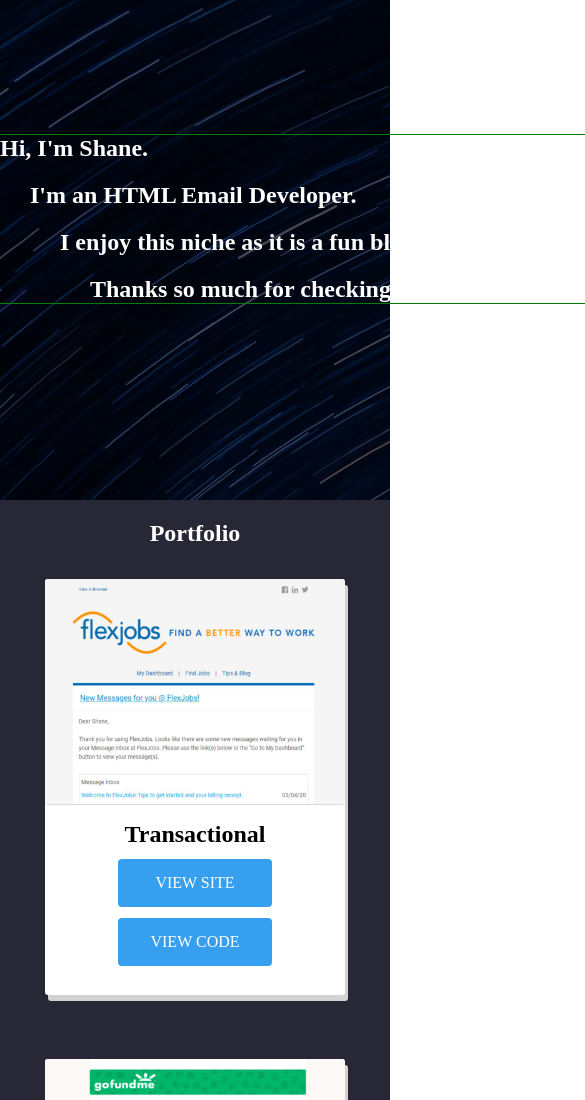
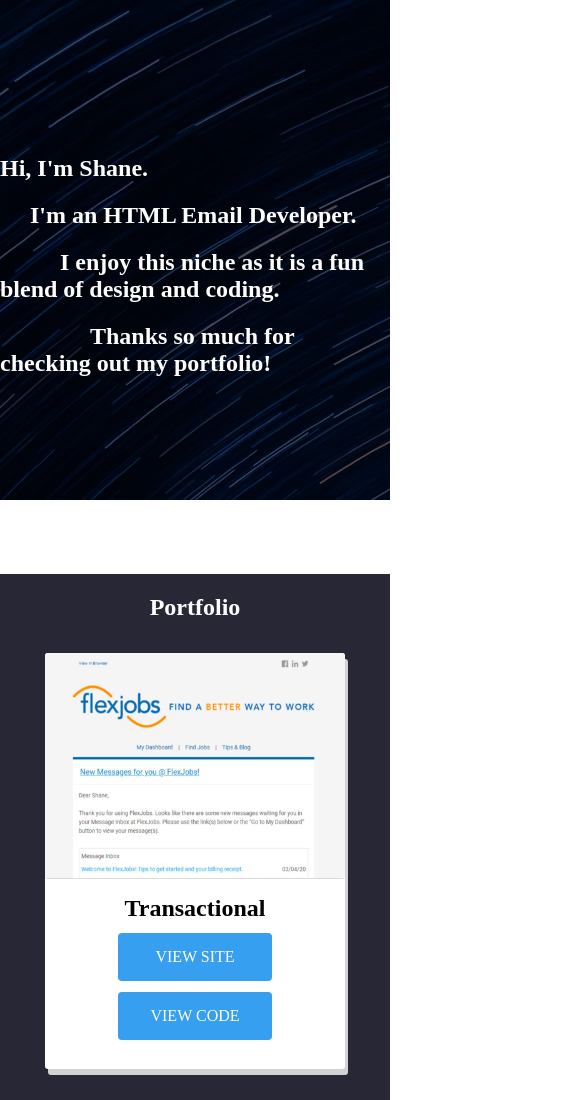
Before and after one commit to shanedoug02/Shane-HTML-Emails-Portfolio, a plain HTML site: page index.html in a window 390 px wide. Shown: the top 1100 px of the page, 585 px wide, since content can reach past the window. Drawn offline with Linux system fonts and the light colour scheme.

Commit message:
working on responsive title

```diff
--- a/index.html
+++ b/index.html
@@ -11,11 +11,13 @@
         <div id="heroContainer">
             <div id="hero"></div>
         </div>
-        <div id="mainText">
-            <h1>Hi, I'm Shane.</h1>
-            <h1>&nbsp&nbsp&nbsp&nbsp&nbspI'm an HTML Email Developer.</h1>
-            <h1>&nbsp&nbsp&nbsp&nbsp&nbsp&nbsp&nbsp&nbsp&nbsp&nbspI enjoy this niche as it is a fun blend of design and coding.</h1>
-            <h1>&nbsp&nbsp&nbsp&nbsp&nbsp&nbsp&nbsp&nbsp&nbsp&nbsp&nbsp&nbsp&nbsp&nbsp&nbspThanks so much for checking out my portfolio!</h1>
+          <div id="headlineContainer">
+            <div id="headlines">
+                <h1 class="headline">Hi, I'm Shane.</h1>
+                <h1 class="headline">&nbsp&nbsp&nbsp&nbsp&nbspI'm an HTML Email Developer.</h1>
+                <h1 class="headline">&nbsp&nbsp&nbsp&nbsp&nbsp&nbsp&nbsp&nbsp&nbsp&nbspI enjoy this niche as it is a fun blend of design and coding.</h1>
+                <h1 class="headline">&nbsp&nbsp&nbsp&nbsp&nbsp&nbsp&nbsp&nbsp&nbsp&nbsp&nbsp&nbsp&nbsp&nbsp&nbspThanks so much for checking out my portfolio!</h1>
+            </div>
         </div>
     </section>
 
--- a/styles.css
+++ b/styles.css
@@ -32,16 +32,40 @@ body {
 
 }
 
-#mainText {
+#headlineContainer {
+
+    display: flex;
+    align-items: center;
+
+}
+
+#headlines {
+    z-index: 11;
+
+    top: 135px;
+    position: relative;
+    display: inline-block;
+    margin: 0 auto;
+
+}
+
+.headline {
+
     position: relative;
     color: white;
-    z-index: 11;
-    text-align: left;
-    margin: 0 auto;
-    top: 135px;
-    width: 651px;
+
+
+
+}
+/* width: 651px;
     align-items: center;
-    outline: 1px solid green;
+    outline: 1px solid green;  */
+
+.flexText {
+    align-content: center;
+
+
+
 }
 
 #portfolioSection {
```
